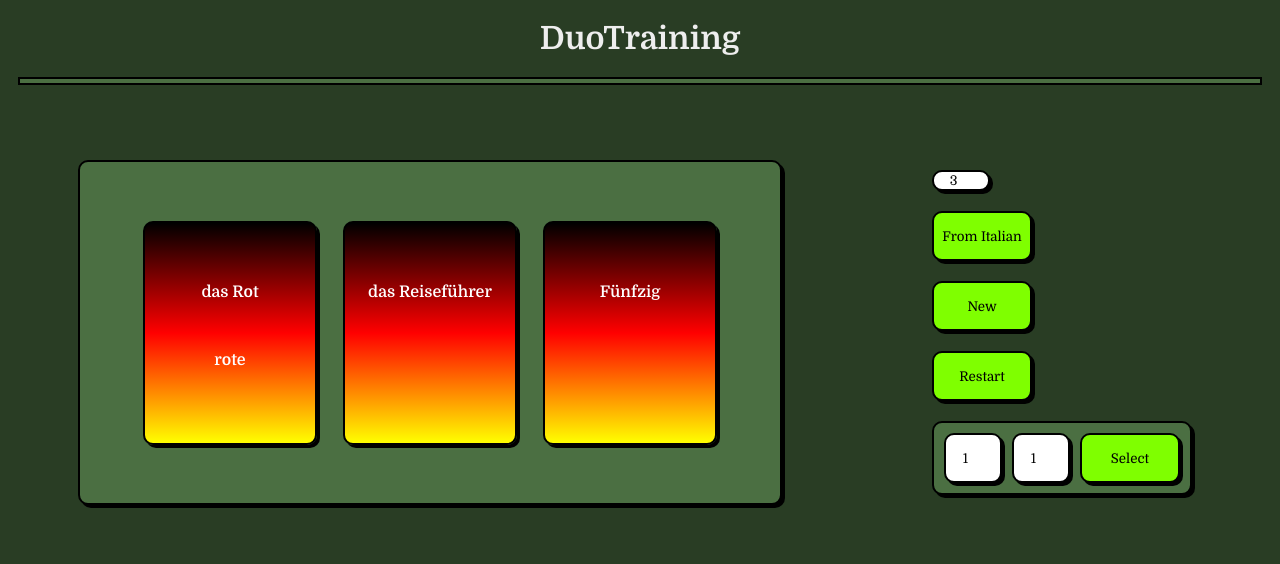
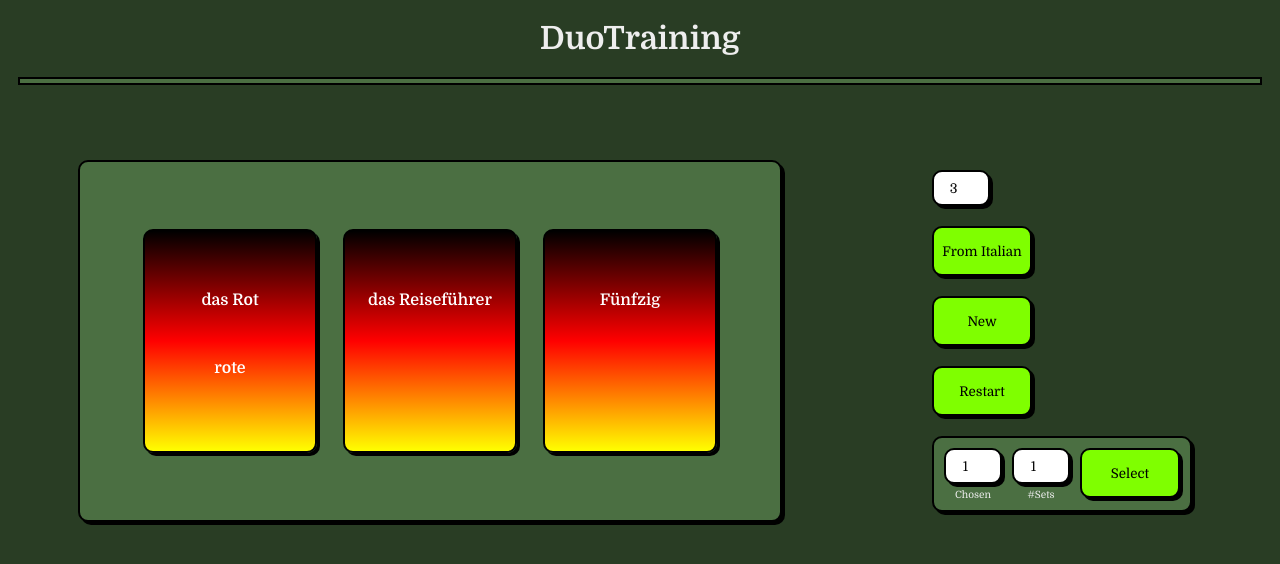
Before and after one commit to stefano-galati/duolingoTraining, a React (Vite) app in the folder duolingoTraining/: page / in a window 1280 px wide. Shown: the top 564 px of the page. Built offline with nearby package versions, Linux system fonts and the light colour scheme.

Commit message:
Adding subtitles for number input + Text in cards unselectable

```diff
--- a/duolingoTraining/src/App.css
+++ b/duolingoTraining/src/App.css
@@ -18,6 +18,12 @@ h1{
     margin: 20px;
 }
 
+.preventSelect{
+    -webkit-user-select: none; /* Safari */
+    -ms-user-select: none; /* IE 10 and IE 11 */
+    user-select: none; /* Standard syntax */
+}
+
 /*
 *{
     border: 2px solid black;
--- a/duolingoTraining/src/components/Card/Card.jsx
+++ b/duolingoTraining/src/components/Card/Card.jsx
@@ -40,9 +40,9 @@ const Card = (props) => {
     <>
         <div className={"deep card " + frontLanguage} onClick={() => setIsFront(x => !x)}>
             {isFront ?
-            front.map(x => <p>{x}</p>)
+            front.map(x => <p className="preventSelect">{x}</p>)
             :
-            back.map(x => <p>{x}</p>)
+            back.map(x => <p className="preventSelect">{x}</p>)
             }
         </div>
     </>
--- a/duolingoTraining/src/components/Training/Training.css
+++ b/duolingoTraining/src/components/Training/Training.css
@@ -38,10 +38,18 @@
 .number{
     text-align: center;
     width: 50px;
+    height: 30px;
 }
 
 .number:focus{
     outline: none;
+}
+
+.subtitle{
+    font-size: x-small;
+    text-align: center;
+    margin-top: 5px;
+    margin-bottom: 0;
 }
 
 @media(max-width: 600px){
@@ -52,6 +60,7 @@
 
     #cardSets{
         flex-direction: row;
+        align-items:start;
     }
 
     .cardContainer{
--- a/duolingoTraining/src/components/Training/Training.jsx
+++ b/duolingoTraining/src/components/Training/Training.jsx
@@ -167,12 +167,20 @@ const Training = () => {
                     </div>
                     <div className="buttonContainer">
                     <div className="flexContainer deep buttonContainer" id="cardSets">
-                        <input type="number" className="deep number"
+                        <div className="numberSubtitleContainer">
+                            <input type="number" className="deep number"
                             onChange={(event) => {setChosenNumSet(event.target.value)}}
                             value={chosenNumSet} min={minNumSets} max={numSets}></input>
-                        <input type="number" className="deep number"
+                            <p className="subtitle">Chosen</p>
+                        </div>
+
+                        <div className="numberSubtitleContainer">
+                            <input type="number" className="deep number"
                             onChange={(event) => {setNumSets(event.target.value)}}
                             value={numSets} min={minNumSets} max={maxNumSets}></input>
+                            <p className="subtitle">#Sets</p>
+                        </div>
+
                         <Button text="Select" onClick={(event)=>{
                             if(numSets > maxNumSets)
                                 setNumSets(maxNumSets);
```
